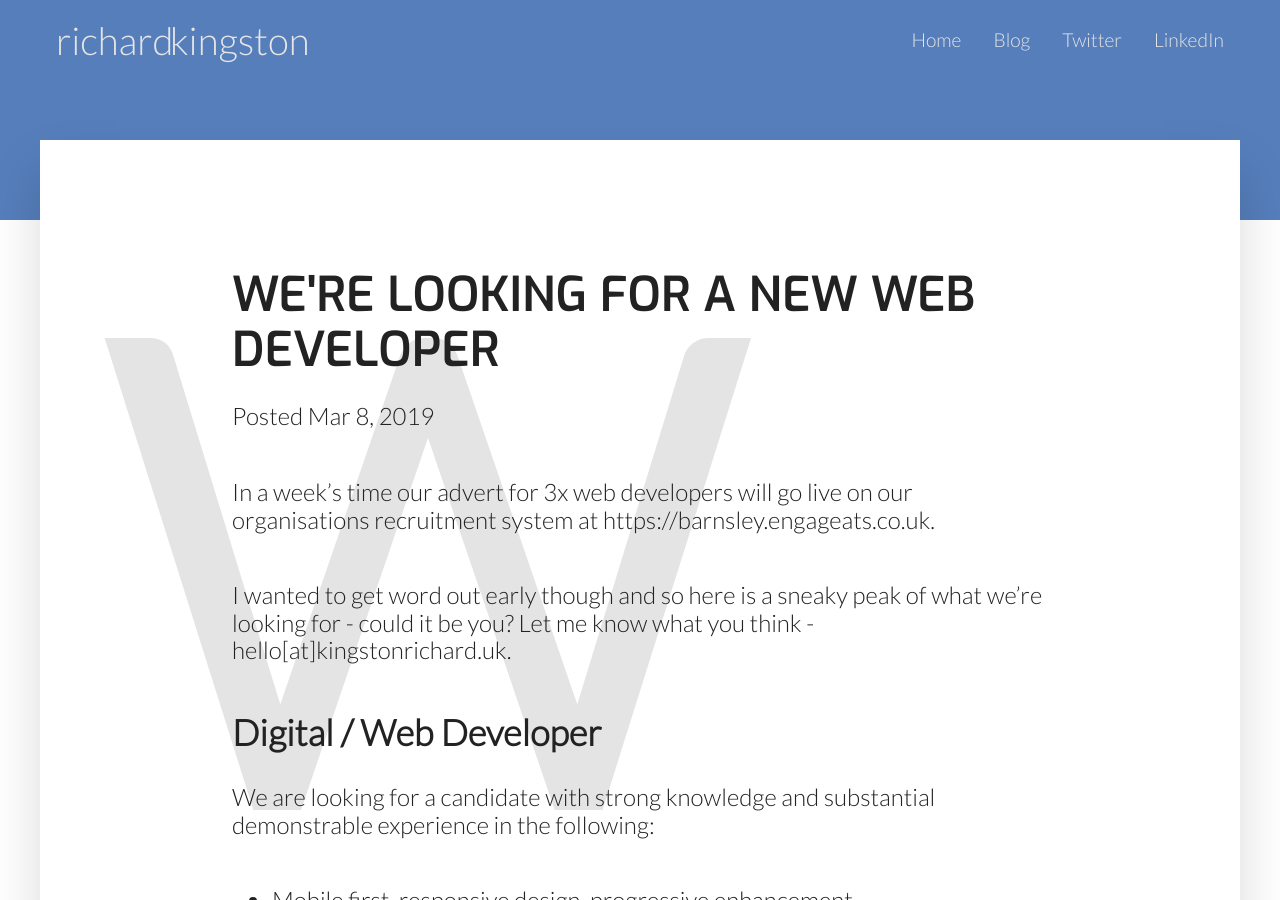
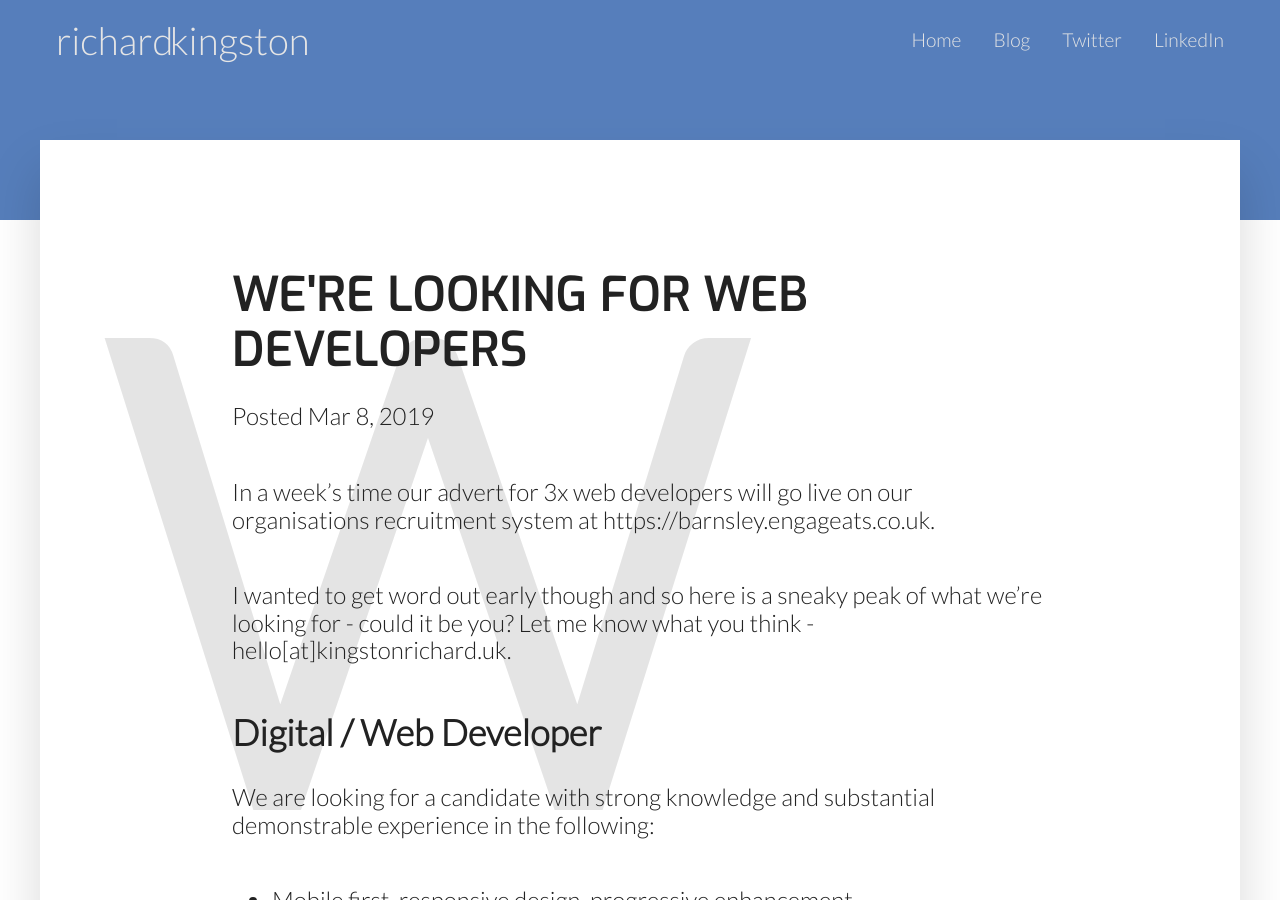
Before and after one commit to kingstonrichard/kingstonrichard.uk, a Jekyll site: the page built from _posts/2019-03-08-were-looking-for-a-web-developer.markdown, in a window 1280 px wide and 900 px high. Built offline with Jekyll 4.4.1, drawn with Linux system fonts in a browser that asks for light colours; nearby versions of some CDN libraries.

Commit message:
Tweaked title

```diff
--- a/_posts/2019-03-08-were-looking-for-a-web-developer.markdown
+++ b/_posts/2019-03-08-were-looking-for-a-web-developer.markdown
@@ -1,6 +1,6 @@
 ---
 layout: post
-title:  "We're looking for a new web developer"
+title:  "We're looking for web developers"
 date:   2019-03-08
 redirect_from: r/hiring
 categories: work
```
